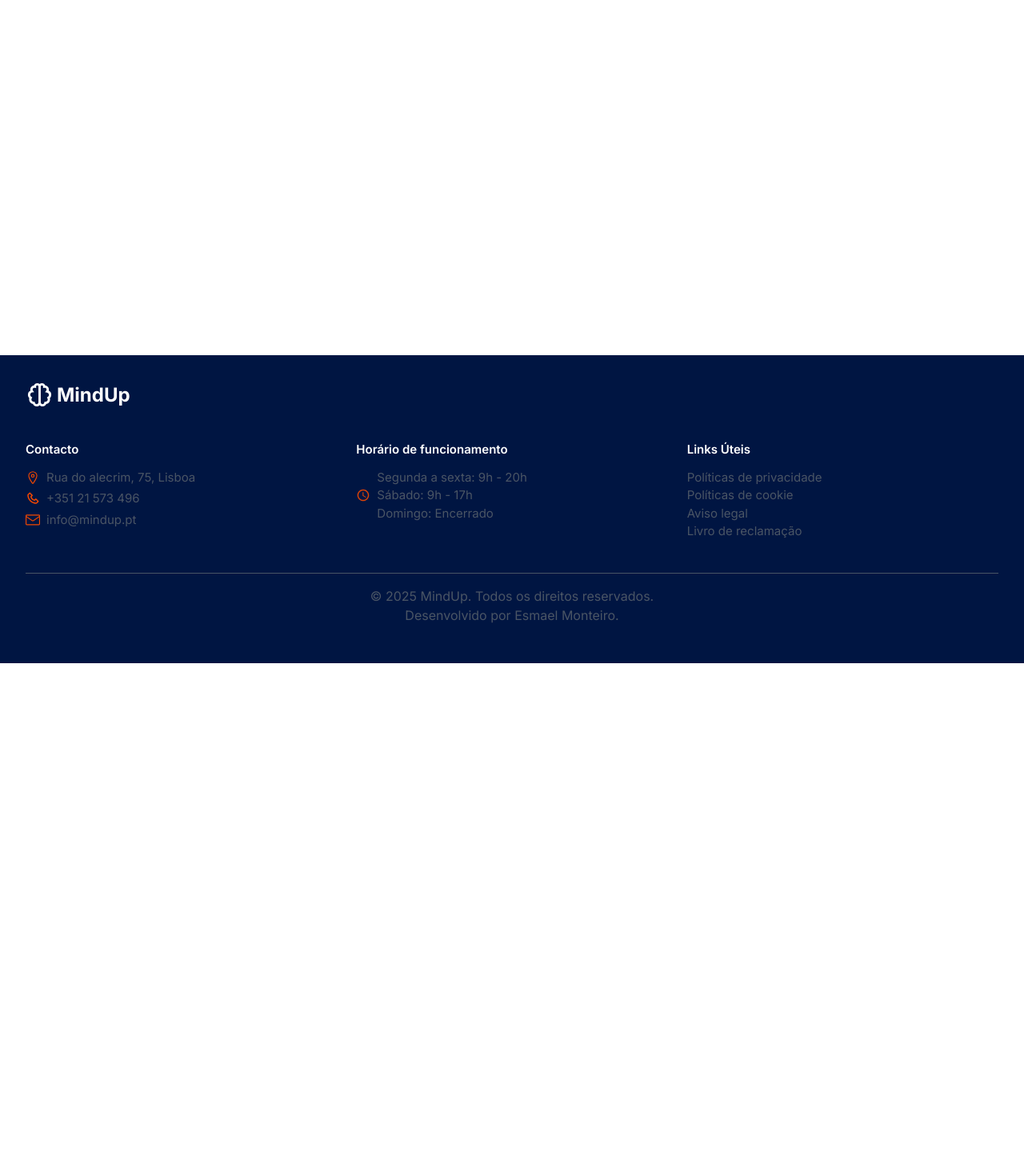
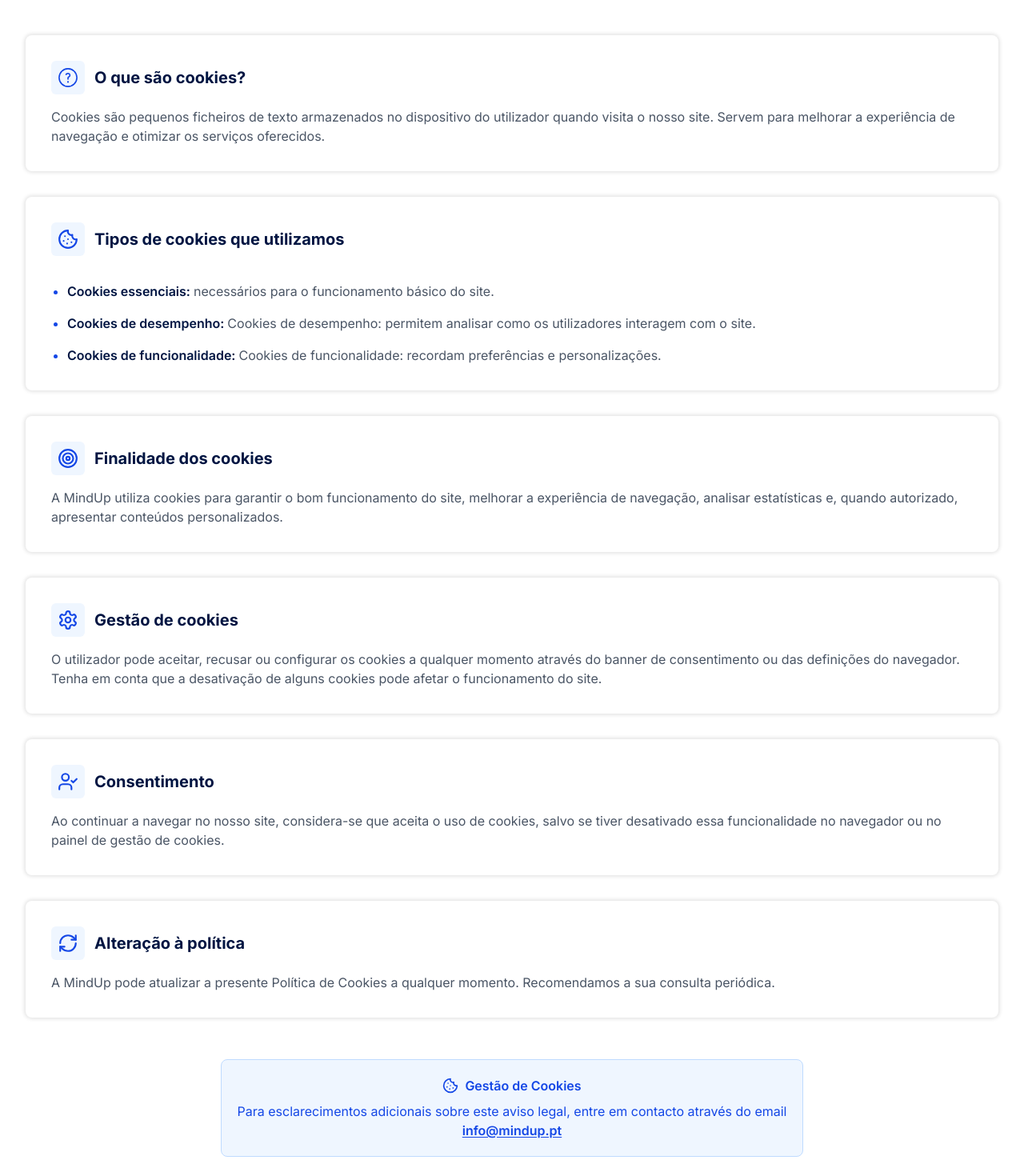
Before and after one commit to Esmael-coder/School_Academy, a React (Vite) app in the folder projecto-final/: page /politica-cookie in a window 1280 px wide. Shown: the part 420-1890 px from the top of the page at 80% size. Before the commit the page ends 1249 px from the top, so only its background shows below. Built offline with nearby package versions, Linux system fonts and the light colour scheme.

Commit message:
política de cookies

```diff
--- a/projecto-final/src/pages/avisoLegal/AvisoLegal.jsx
+++ b/projecto-final/src/pages/avisoLegal/AvisoLegal.jsx
@@ -1,6 +1,6 @@
 
 import React from 'react'
-import { InfoContainer } from './InfoContainer'
+import { InfoContainer } from '../../components/InfoContainer'
 import { LuBuilding, LuFileCheck, LuExternalLink, LuDatabase } from "react-icons/lu";
 import { FiTarget } from "react-icons/fi";
 import { MdOutlineShield } from "react-icons/md";
--- a/projecto-final/src/pages/politicaCookie/PoliticaCookie.jsx
+++ b/projecto-final/src/pages/politicaCookie/PoliticaCookie.jsx
@@ -1,7 +1,122 @@
 import React from 'react'
+import { motion } from 'motion/react'
+import { InfoContainer } from '../../components/InfoContainer'
+import { GoQuestion } from "react-icons/go";
+import { LuCookie, LuSettings, LuRefreshCw, LuUserCheck } from "react-icons/lu";
+import { FiTarget } from 'react-icons/fi';
 
 export const PoliticaCookie = () => {
+
   return (
-    <div>PoliticaCookie</div>
+    <>
+      <section className='bg-secondary h-80'>
+        <div className='max-w-7xl w-full h-full mx-auto px-4 md:px-6 lg:px-8 flex items-center justify-center text-center'>
+          <h1 className='font-bold text-primary text-4xl lg:text-6xl'>Política de Cookies</h1>
+        </div>
+      </section>
+
+      <div className='w-full max-w-7xl mx-auto px-4 md:px-6 lg:px-8 my-20'>
+
+        <section className='flex flex-col gap-8'>
+          <motion.div
+            initial={{ opacity: 0, y: 20 }}
+            whileInView={{ opacity: 1, y: 0 }}
+            transition={{ duration: 0.4, ease: "easeIn" }}
+            viewport={{ once: true, amount: 0.5 }}
+          >
+            <InfoContainer
+              icon={<GoQuestion size={26} />}
+              title={"O que são cookies?"}
+              text={"Cookies são pequenos ficheiros de texto armazenados no dispositivo do utilizador quando visita o nosso site. Servem para melhorar a experiência de navegação e otimizar os serviços oferecidos."}
+
+            />
+          </motion.div>
+
+          <motion.div
+            initial={{ opacity: 0, y: 20 }}
+            whileInView={{ opacity: 1, y: 0 }}
+            transition={{ duration: 0.4, ease: "easeIn" }}
+            viewport={{ once: true, amount: 0.3 }}
+          >
+
+            <InfoContainer
+              icon={<LuCookie size={26} />}
+              title={"Tipos de cookies que utilizamos"}
+              children={<ul className='flex flex-col gap-4 list-disc pl-5 marker:text-hightlight text-gray-600'>
+                <li><p><span className='font-semibold text-primary'>Cookies essenciais: </span>necessários para o funcionamento básico do site.</p></li>
+                <li><p><span className='font-semibold text-primary'>Cookies de desempenho: </span>Cookies de desempenho: permitem analisar como os utilizadores interagem com o site.</p></li>
+                <li><p><span className='font-semibold text-primary'>Cookies de funcionalidade: </span>Cookies de funcionalidade: recordam preferências e personalizações.</p></li>
+              </ul>}
+            />
+          </motion.div>
+
+          <motion.div
+            initial={{ opacity: 0, y: 20 }}
+            whileInView={{ opacity: 1, y: 0 }}
+            transition={{ duration: 0.4, ease: "easeIn" }}
+            viewport={{ once: true, amount: 0.3 }}
+          >
+
+            <InfoContainer
+              icon={<FiTarget size={26} />}
+              title={"Finalidade dos cookies"}
+              text={"A MindUp utiliza cookies para garantir o bom funcionamento do site, melhorar a experiência de navegação, analisar estatísticas e, quando autorizado, apresentar conteúdos personalizados."}
+            />
+          </motion.div>
+
+          <motion.div
+            initial={{ opacity: 0, y: 20 }}
+            whileInView={{ opacity: 1, y: 0 }}
+            transition={{ duration: 0.4, ease: "easeIn" }}
+            viewport={{ once: true, amount: 0.3 }}
+          >
+
+            <InfoContainer
+              icon={<LuSettings size={26} />}
+              title={"Gestão de cookies"}
+              text={"O utilizador pode aceitar, recusar ou configurar os cookies a qualquer momento através do banner de consentimento ou das definições do navegador. Tenha em conta que a desativação de alguns cookies pode afetar o funcionamento do site."}
+            />
+          </motion.div>
+
+          <motion.div
+            initial={{ opacity: 0, y: 20 }}
+            whileInView={{ opacity: 1, y: 0 }}
+            transition={{ duration: 0.4, ease: "easeIn" }}
+            viewport={{ once: true, amount: 0.3 }}
+          >
+
+            <InfoContainer
+              icon={<LuUserCheck size={26} />}
+              title={"Consentimento"}
+              text={"Ao continuar a navegar no nosso site, considera-se que aceita o uso de cookies, salvo se tiver desativado essa funcionalidade no navegador ou no painel de gestão de cookies."}
+            />
+          </motion.div>
+
+          <motion.div
+            initial={{ opacity: 0, y: 20 }}
+            whileInView={{ opacity: 1, y: 0 }}
+            transition={{ duration: 0.4, ease: "easeIn" }}
+            viewport={{ once: true, amount: 0.3 }}
+          >
+
+            <InfoContainer
+              icon={<LuRefreshCw size={26} />}
+              title={"Alteração à política"}
+              text={"A MindUp pode atualizar a presente Política de Cookies a qualquer momento. Recomendamos a sua consulta periódica."}
+            />
+          </motion.div>
+
+
+          <footer className='max-w-5xl mx-auto bg-secondary text-center text-hightlight p-5 rounded-lg border border-realce my-5'>
+            <h3 className='flex items-center gap-2 justify-center mb-2'>
+              {<LuCookie size={20}/>}
+              <span className='font-semibold'>Gestão de Cookies</span>
+            </h3>
+            <p>Para esclarecimentos adicionais sobre este aviso legal, entre em contacto através do email</p>
+            <a className='underline underline-offset-2 font-semibold' href="mailto:info@mindup.pt">info@mindup.pt</a>
+          </footer>
+        </section>
+      </div>
+    </>
   )
 }
```
Also changed, not shown: projecto-final/src/components/InfoContainer.jsx (renamed from projecto-final/src/pages/avisoLegal/InfoContainer.jsx).
